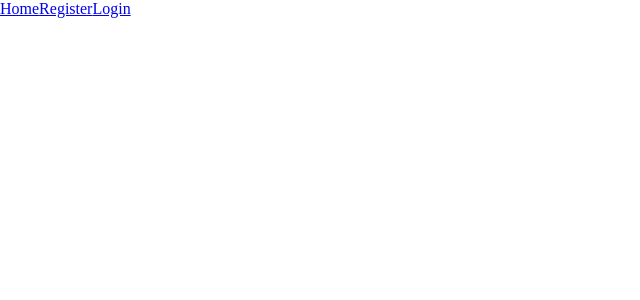
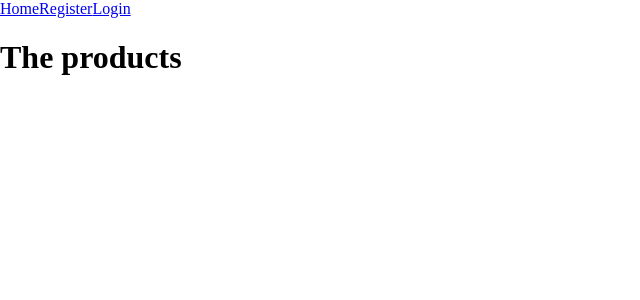
Before and after one commit to NOORSALMAN25/ElectroStore-frontEnd, a React (Vite) app: page /Products in a window 1280 px wide. Before the commit this address had no page. Shown: the top 300 px of the page, without its empty margins (0-640 px from the left). Built offline with nearby package versions, Linux system fonts and the light colour scheme.

Commit message:
fix the login component (navigate)

```diff
--- a/src/App.jsx
+++ b/src/App.jsx
@@ -41,12 +41,12 @@ const App = () => {
             <Route path="/" element={<Home />} />
             <Route path="/login" element={<Login setUser={setUser} />} />
             <Route path="/signup" element={<SignUp />} />
-            {/* <Route path="/AddProduct" element={<AddProduct />} />
-          <Route path="/Products" element={<Products />} />
-          <Route path="/Products/:id" element={<ProductDetails />} />
-          <Route path="/Cart" element={<Cart />} />
-          <Route path="/Orders" element={<Orders />} />
-          <Route path="/Profile" element={<Profile />} /> */}
+            <Route path="/AddProduct" element={<AddProduct />} />
+            <Route path="/Products" element={<Products />} />
+            <Route path="/Products/:id" element={<ProductDetails />} />
+            <Route path="/Cart" element={<Cart />} />
+            <Route path="/Orders" element={<Orders />} />
+            <Route path="/Profile" element={<Profile />} />
           </Routes>
         </main>
       </div>
--- a/src/components/Login.jsx
+++ b/src/components/Login.jsx
@@ -3,7 +3,7 @@ import { SignInUser } from '../services/Auth'
 import { useNavigate } from 'react-router-dom'
 
 const Login = ({ setUser }) => {
-  let navigate = useNavigate
+  let navigate = useNavigate()
   const initialState = { email: '', password: '' }
   const [formValues, setFormValues] = useState(initialState)
 
@@ -15,7 +15,8 @@ const Login = ({ setUser }) => {
     const userData = await SignInUser(formValues)
     setFormValues(initialState)
     setUser(userData)
-    navigate('/products')
+    console.log('here')
+    navigate('/Products')
   }
 
   return (
--- a/src/pages/Home.jsx
+++ b/src/pages/Home.jsx
@@ -1,6 +1,7 @@
 import { useNavigate } from 'react-router-dom'
 
 const Home = () => {
+  let navigate = useNavigate()
   return (
     <>
       <div>
--- a/src/pages/Products.jsx
+++ b/src/pages/Products.jsx
@@ -2,7 +2,9 @@ import ProductDetails from '../components/ProductDetails'
 const Products = () => {
   return (
     <>
-      <div></div>
+      <div>
+        <h1>The products</h1>
+      </div>
     </>
   )
 }
```
